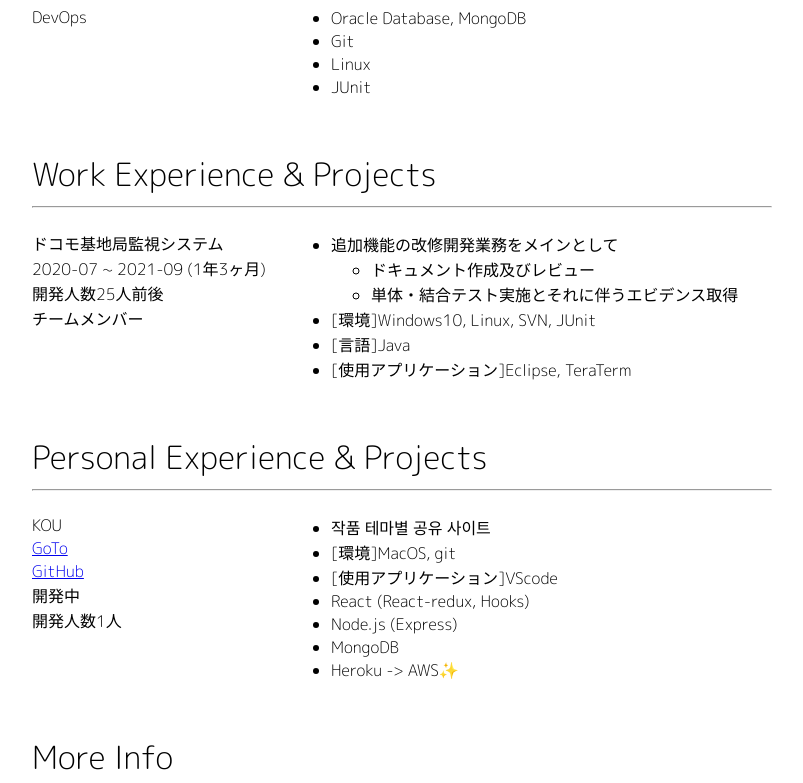
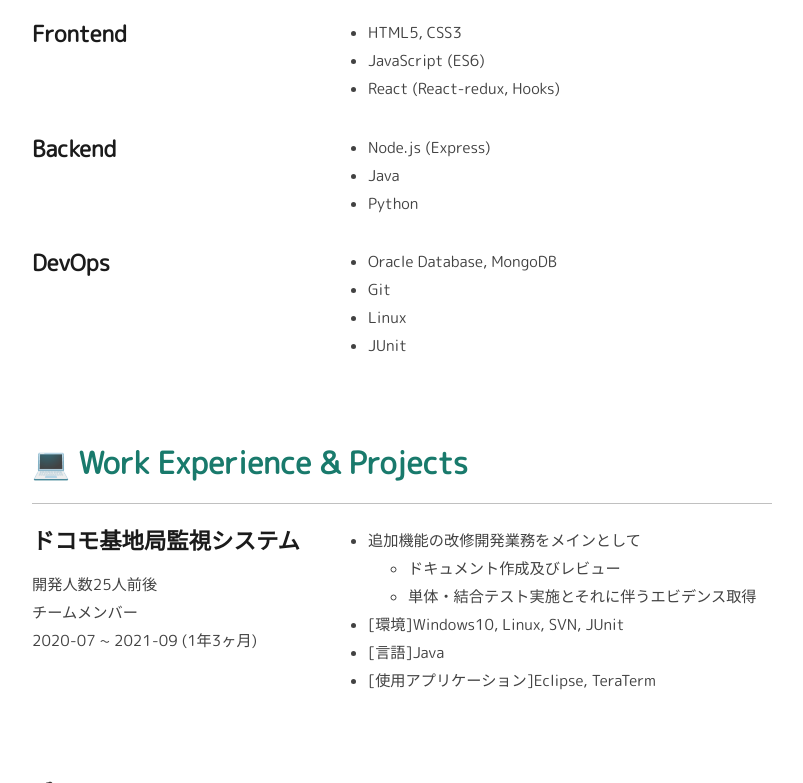
Before and after one commit to chanyu1/DvlpCY, a plain HTML site: page index.html in a window 1280 px wide. Shown: the part 695-1478 px from the top of the page, without its empty margins (238-1041 px from the left). Drawn offline with Linux system fonts and the light colour scheme.

Commit message:
Feat: style html

```diff
--- a/css/style.css
+++ b/css/style.css
@@ -1,8 +1,32 @@
+:root {
+  /* Color */
+  --black-color: #1b1b1b;
+  --grey-color: #424242;
+  --green-color: #197a6c;
+  --silver-color: silver;
+  /* Font size */
+  --font-header: 2rem;
+  --font-large: 1.9rem;
+  --font-medium: 1.4rem;
+  --font-small: 0.95rem;
+}
+
 body {
   font-family: "M PLUS Rounded 1c", sans-serif;
+  font-size: var(--font-small);
+  color: var(--grey-color);
+  line-height: 28px;
   max-width: 740px;
   margin: 0 auto;
   padding: 0 50px;
+}
+
+header {
+  font-weight: bold;
+  font-size: var(--font-header);
+  padding: 60px 0;
+  line-height: 50px;
+  /* background-image: url("../img/banner.jpg"); */
 }
 
 footer {
@@ -10,28 +34,40 @@ footer {
 }
 
 section {
-  padding: 18px 0;
+  padding: 28px 0;
 }
 
-main .title {
-  font-size: 2rem;
+hr {
+  border: 0;
+  height: 1px;
+  background-color: var(--silver-color);
 }
 
-main .container {
+section .title {
+  font-weight: bold;
+  font-size: var(--font-large);
+  color: var(--green-color);
+  line-height: 64px;
+}
+
+section .container {
   display: flex;
   flex-direction: row;
   flex-wrap: nowrap;
   justify-content: center;
-  /* border: 1px solid red; */
 }
 
-main .subTitle {
-  flex-basis: 35%;
-  padding: 15px 0;
-  /* border: 1px solid blue; */
+section .container .content__left {
+  flex-basis: 40%;
 }
 
-main .content {
-  flex-basis: 65%;
-  /* border: 1px solid orange; */
+section .container .content__left .subTitle {
+  font-weight: bold;
+  font-size: var(--font-medium);
+  color: var(--black-color);
+  padding: 16px 0;
 }
+
+section .container .content__right {
+  flex-basis: 60%;
+}
--- a/index.html
+++ b/index.html
@@ -11,41 +11,34 @@
     <link rel="preconnect" href="https://fonts.googleapis.com" />
     <link rel="preconnect" href="https://fonts.gstatic.com" crossorigin />
     <link
-      href="https://fonts.googleapis.com/css2?family=M+PLUS+Rounded+1c:wght@300&display=swap"
+      href="https://fonts.googleapis.com/css2?family=M+PLUS+Rounded+1c&display=swap"
       rel="stylesheet"
     />
-    <script
-      src="https://kit.fontawesome.com/e7f1e25282.js"
-      crossorigin="anonymous"
-    ></script>
   </head>
 
   <body>
     <!-- Header -->
     <header>
-      <div class="">
-        <i class="fab fa-youtube"></i>
-        <h1>好奇心の価値を知る開発者、ソチャンユです。</h1>
-      </div>
+      <div class="banner">好奇心の価値を知る開発者、ソチャンユです。</div>
     </header>
 
     <!-- Main contents -->
     <main>
       <!-- About Me -->
       <section class="aboutMe">
-        <div class="title">
-          <i class="fab fa-youtube"></i>
-          About Me
-        </div>
+        <div class="title">💁🏻 About Me</div>
         <hr />
 
         <!-- Introduction -->
         <article class="container">
-          <div class="subTitle">
-            <div>Introduction</div>
+          <div class="content__left">
+            <div class="subTitle">Introduction</div>
           </div>
-          <div class="content">
+          <div class="content__right">
             <ul>
+              <li>好奇心の価値~~~~</li>
+              <li>好奇心の価値~~~~</li>
+              <li>好奇心の価値~~~~</li>
               <li>好奇心の価値~~~~</li>
               <li>好奇心の価値~~~~</li>
               <li>好奇心の価値~~~~</li>
@@ -55,10 +48,10 @@
 
         <!-- Contect & Channel -->
         <article class="container">
-          <div class="subTitle">
-            <div>Contect & Channel</div>
+          <div class="content__left">
+            <div class="subTitle">Contect & Channel</div>
           </div>
-          <div class="content">
+          <div class="content__right">
             <ul>
               <li>Email | haneul1ij@gmail.com</li>
               <li>
@@ -74,15 +67,15 @@
 
       <!-- Skills -->
       <section class="skills">
-        <div class="title">Skills</div>
+        <div class="title">🔧 Skills</div>
         <hr />
 
         <!-- frontend -->
         <article class="container">
-          <div class="subTitle">
-            <div>Frontend</div>
+          <div class="content__left">
+            <div class="subTitle">Frontend</div>
           </div>
-          <div class="content">
+          <div class="content__right">
             <ul>
               <li>HTML5, CSS3</li>
               <li>JavaScript (ES6)</li>
@@ -93,10 +86,10 @@
 
         <!-- backend -->
         <article class="container">
-          <div class="subTitle">
-            <div>Backend</div>
+          <div class="content__left">
+            <div class="subTitle">Backend</div>
           </div>
-          <div class="content">
+          <div class="content__right">
             <ul>
               <li>Node.js (Express)</li>
               <li>Java</li>
@@ -107,10 +100,10 @@
 
         <!-- devops -->
         <article class="container">
-          <div class="subTitle">
-            <div>DevOps</div>
+          <div class="content__left">
+            <div class="subTitle">DevOps</div>
           </div>
-          <div class="content">
+          <div class="content__right">
             <ul>
               <li>Oracle Database, MongoDB</li>
               <li>Git</li>
@@ -123,18 +116,18 @@
 
       <!-- Work Experience & Projects -->
       <section class="workProjects">
-        <div class="title">Work Experience & Projects</div>
+        <div class="title">💻 Work Experience & Projects</div>
         <hr />
 
         <!-- NTT DoCoMo -->
         <article class="container">
-          <div class="subTitle">
-            <div>ドコモ基地局監視システム</div>
-            <div>2020-07 ~ 2021-09 (1年3ヶ月)</div>
+          <div class="content__left">
+            <div class="subTitle">ドコモ基地局監視システム</div>
             <div>開発人数25人前後</div>
             <div>チームメンバー</div>
+            <div>2020-07 ~ 2021-09 (1年3ヶ月)</div>
           </div>
-          <div class="content">
+          <div class="content__right">
             <ul>
               <li>
                 追加機能の改修開発業務をメインとして
@@ -153,23 +146,23 @@
 
       <!-- Personal Experience & Projects -->
       <section class="personalProjects">
-        <div class="title">Personal Experience & Projects</div>
+        <div class="title">🏃🏻 Personal Experience & Projects</div>
         <hr />
 
         <!-- KOU -->
         <article class="container">
-          <div class="subTitle">
-            <div>KOU</div>
+          <div class="content__left">
+            <div class="subTitle">KOU</div>
             <div>
               <a href="https://kou-app.herokuapp.com/">GoTo</a>
             </div>
             <div>
               <a href="https://github.com/chanyu1/KOU-app/">GitHub</a>
             </div>
+            <div>開発人数1人</div>
             <div>開発中</div>
-            <div>開発人数1人</div>
           </div>
-          <div class="content">
+          <div class="content__right">
             <ul>
               <li>작품 테마별 공유 사이트</li>
               <li>[環境]MacOS, git</li>
@@ -185,16 +178,16 @@
 
       <!-- More Info -->
       <section class="moreInfo">
-        <div class="title">More Info</div>
+        <div class="title">📚 More Info</div>
         <hr />
 
         <!-- School -->
         <article class="container">
-          <div class="subTitle">
-            <div>日本電子専門学校</div>
+          <div class="content__left">
+            <div class="subTitle">日本電子専門学校</div>
             <div>2018.4 ~ 2020.3</div>
           </div>
-          <div class="content">
+          <div class="content__right">
             <ul>
               <li>AIシステム科 卒業</li>
               <li>奨学金</li>
@@ -205,11 +198,11 @@
 
         <!-- Techno Brave -->
         <article class="container">
-          <div class="subTitle">
-            <div>テクノブレイブ株式会社</div>
+          <div class="content__left">
+            <div class="subTitle">テクノブレイブ株式会社</div>
             <div>2020.4 ~ 在籍中</div>
           </div>
-          <div class="content">
+          <div class="content__right">
             <ul>
               <li>ドコモ基地局監視システムの追加機能開発</li>
               <li>React native....</li>
@@ -220,10 +213,10 @@
 
         <!-- License -->
         <article class="container">
-          <div class="subTitle">
-            <div>資格</div>
+          <div class="content__left">
+            <div class="subTitle">資格</div>
           </div>
-          <div class="content">
+          <div class="content__right">
             <ul>
               <li>Oracle認定Javaプログラマー Silver SE8 (2018.8)</li>
               <li>Python 3エンジニア認定基礎試験 (2018.10)</li>
```
Also changed, not shown: img/banner.jpg (added).
